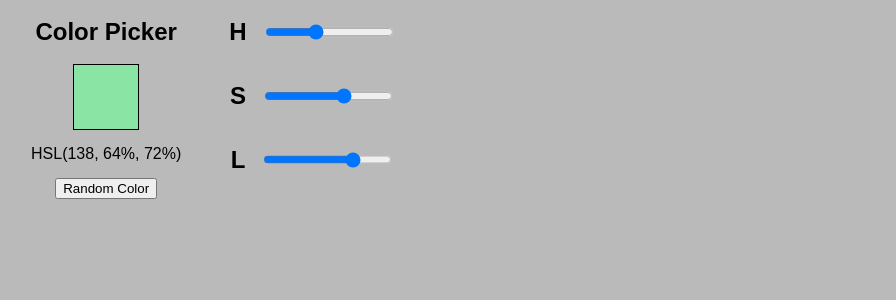
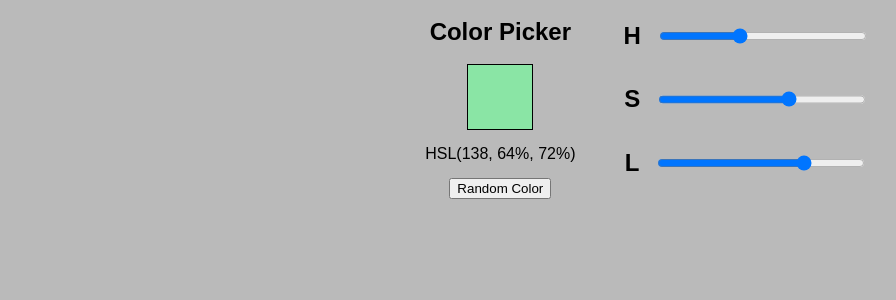
Before and after one commit to codyb23/color-picker, a React (Create React App) app: page / in a window 1280 px wide. Shown: the top 300 px of the page, without its empty margins (17-913 px from the left). Built offline with nearby package versions, Linux system fonts and the light colour scheme.

Commit message:
added more styling

```diff
--- a/src/index.css
+++ b/src/index.css
@@ -15,7 +15,8 @@ body {
 main {
   display: flex;
   flex-direction: row;
-  justify-content: flex-start;
+  justify-content: center;
+  align-items: center;
 }
 
 section {
@@ -39,3 +40,7 @@ article h2 {
   width: 4rem;
   border: .1rem solid black;
 }
+
+input {
+  width: 13rem;
+}
```
